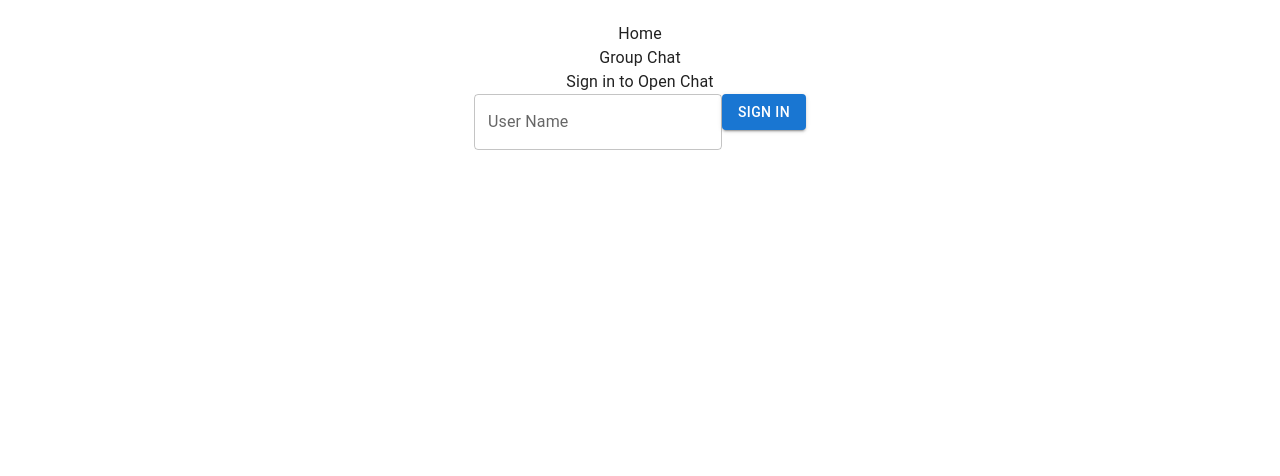
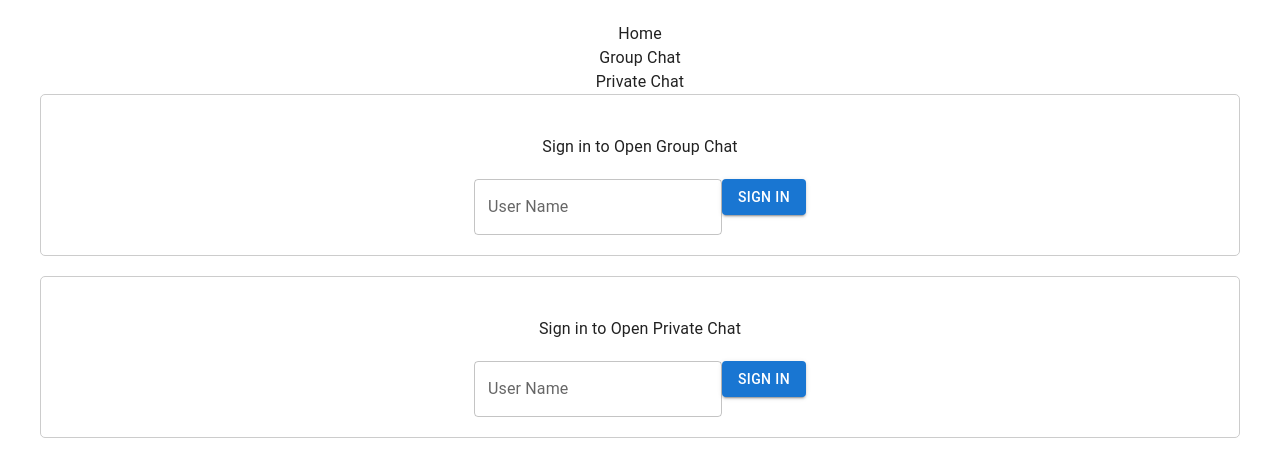
Before and after one commit to Raiyan109/learn-socket, a React (Vite) app in the folder client/: page / in a window 1280 px wide. Shown: the part 604-1080 px from the top of the page. Before the commit the page ends 800 px from the top, so only its background shows below. Built offline with nearby package versions, Linux system fonts and the light colour scheme; no server answers.

Commit message:
new components for private chat

```diff
--- a/client/src/App.jsx
+++ b/client/src/App.jsx
@@ -12,6 +12,7 @@ const App = () => {
         menuItems={[
           { text: 'Home', link: '/' },
           { text: 'Group Chat', link: '/group-chat' },
+          { text: 'Private Chat', link: '/private-chat' },
         ]}
         buttonText="Download"
         buttonLink="https://themesberg.com/product/tailwind-css/landing-page" />
--- a/client/src/components/GroupChat.jsx
+++ b/client/src/components/GroupChat.jsx
@@ -20,6 +20,7 @@ const GroupChat = () => {
             console.log('Connected to server', socket.id)
         })
 
+        // Group chat
         socket.on('recieve-group-message', (data) => {
             setShowMessage((prevMessages) => [...prevMessages, data]);
             // localStorage.setItem('message', data.text)
--- a/client/src/components/Home.jsx
+++ b/client/src/components/Home.jsx
@@ -9,7 +9,7 @@ const Home = () => {
     const socket = useMemo(() => io('http://localhost:3000'), [])
     const navigate = useNavigate();
 
-    const handleSubmit = (e) => {
+    const handleGroupChatSubmit = (e) => {
         e.preventDefault()
         localStorage.setItem('userName', userName);
         // Send username and socket id to server
@@ -17,11 +17,20 @@ const Home = () => {
         navigate('/group-chat');
     }
 
+    const handlePrivateChatSubmit = (e) => {
+        e.preventDefault()
+        // localStorage.setItem('userName', userName);
+        // // Send username and socket id to server
+        // socket.emit('new-private-user', { userName, id: socket.id })
+        navigate('/private-chat');
+    }
+
+
     return (
         <div>
-            <Container>
-                <form onSubmit={handleSubmit}>
-                    <h2 className="home__header">Sign in to Open Chat</h2>
+            <Container style={{ border: '1px solid #ccc', padding: '20px', marginBottom: '20px', borderRadius: '5px' }}>
+                <form onSubmit={handleGroupChatSubmit}>
+                    <h2 className="" style={{ textAlign: 'center', padding: '20px' }}>Sign in to Open Group Chat</h2>
                     <TextField
                         id='outlined-basic'
                         label='User Name'
@@ -34,19 +43,24 @@ const Home = () => {
                         type='submit'
                         variant='contained' color='primary'>Sign in</Button>
                 </form>
-                {/* <form onSubmit={handleSubmit}>
+            </Container>
+
+            <Container style={{ border: '1px solid #ccc', padding: '20px', marginBottom: '20px', borderRadius: '5px' }}>
+                <form onSubmit={handlePrivateChatSubmit}>
+                    <h2 style={{ textAlign: 'center', padding: '20px' }}>Sign in to Open Private Chat</h2>
                     <TextField
                         id='outlined-basic'
-                        label='Message'
+                        label='User Name'
                         variant='outlined'
-                        value={message}
-                        onChange={(e) => setMessage(e.target.value)}
+                        value={userName}
+                        onChange={(e) => setUserName(e.target.value)}
                     />
 
                     <Button
                         type='submit'
-                        variant='contained' color='primary'>Send</Button>
-                </form> */}
+                        variant='contained' color='primary'>Sign in</Button>
+                </form>
+
             </Container>
         </div>
     )
--- /dev/null
+++ b/client/src/components/PrivateChat.jsx
@@ -0,0 +1,9 @@
+
+
+const PrivateChat = () => {
+    return (
+        <div>PrivateChat</div>
+    )
+}
+
+export default PrivateChat
--- a/client/src/routes/routes.jsx
+++ b/client/src/routes/routes.jsx
@@ -1,6 +1,7 @@
 import { createBrowserRouter } from "react-router-dom";
 import Home from "../components/Home";
 import GroupChat from "../components/GroupChat";
+import PrivateChat from "../components/PrivateChat";
 
 const routes = createBrowserRouter([
     {
@@ -11,6 +12,10 @@ const routes = createBrowserRouter([
         path: '/group-chat',
         element: <GroupChat />
     },
+    {
+        path: '/private-chat',
+        element: <PrivateChat />
+    },
 ])
 
 export default routes
```
Also changed, not shown: 1 other file (tests, documents, lock files or other folders).
